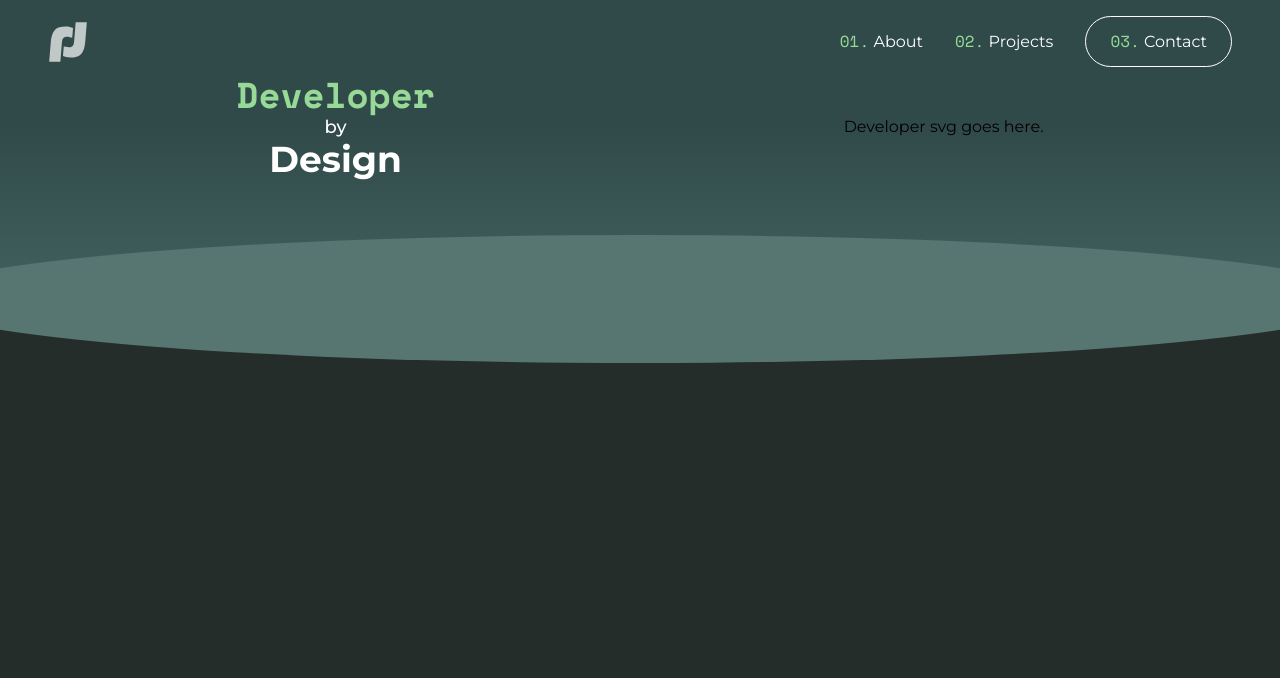
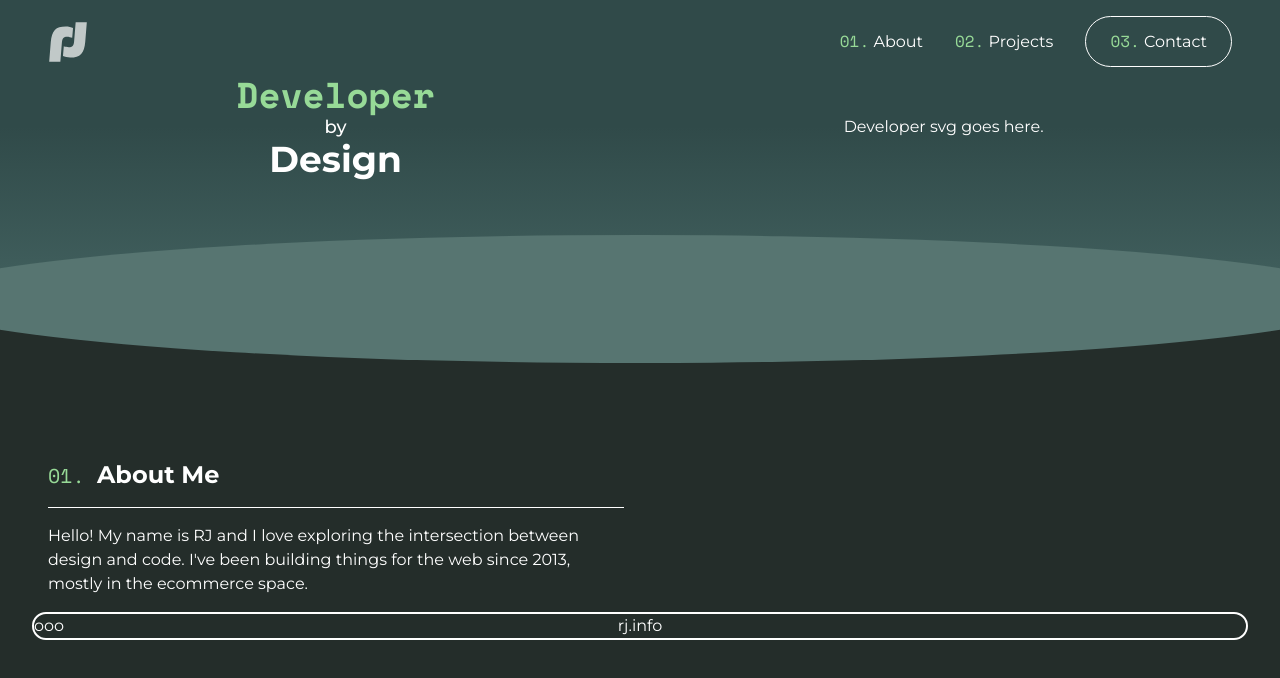
Before and after one commit to rjwrightme/rjwrightme.github.io, a Next.js app: page / in a window 1280 px wide. Shown: the top 678 px of the page. Built offline with nearby package versions, Linux system fonts and the light colour scheme.

Commit message:
Add about component folder

```diff
--- /dev/null
+++ b/app/components/about/About.tsx
@@ -0,0 +1,29 @@
+import Container from "../Container";
+import Info from "./Info";
+
+const About = () => {
+  return (
+    <>
+      <Container>
+        <div className="flex flex-col md:flex-row">
+          <div className="w-full md:w-1/2 p-4">
+            <h2 className="text-2xl font-bold">
+              <span className="text-xl font-mono font-normal text-sage-100">
+                01.{" "}
+              </span>
+              About Me
+            </h2>
+            <p className="border-t border-solid border-white pt-4 mt-4">
+              Hello! My name is RJ and I love exploring the intersection between
+              design and code. I've been building things for the web since 2013,
+              mostly in the ecommerce space.
+            </p>
+          </div>
+        </div>
+        <Info />
+      </Container>
+    </>
+  );
+};
+
+export default About;
--- /dev/null
+++ b/app/components/about/Info.tsx
@@ -0,0 +1,12 @@
+const Info = () => {
+  return (
+    <div className="w-full border-2 border-solid border-white rounded-3xl">
+      <div className="flex justify-center items-center relative">
+        <div className="absolute left-0">ooo</div>
+        <h3>rj.info</h3>
+      </div>
+    </div>
+  );
+};
+
+export default Info;
--- a/app/components/hero/Hero.tsx
+++ b/app/components/hero/Hero.tsx
@@ -10,7 +10,7 @@ const Hero = () => {
         <div className="flex flex-col md:flex-row justify-around items-center">
           <div className="flex justify-center items-center">
             <CurlyBrace />
-            <h1 className="dark:text-white text-4xl font-bold text-center leading-6">
+            <h1 className="text-4xl font-bold text-center leading-6">
               <span className="font-mono text-sage-100">Developer</span>
               <br />
               <span className="font-medium text-lg leading-10">by</span>
--- a/app/components/hero/Platform.tsx
+++ b/app/components/hero/Platform.tsx
@@ -4,7 +4,7 @@ const Platform = () => {
       viewBox="0 0 1440 185"
       preserveAspectRatio="none"
       xmlns="http://www.w3.org/2000/svg"
-      className="w-full dark:fill-sage-300 max-h-32 translate-y-1/2"
+      className="w-full dark:fill-sage-300 max-h-32 translate-y-1/2 mb-20 md:mb-28 lg:mb-36"
     >
       <ellipse cx="720" cy="92.5" rx="821" ry="92.5" />
     </svg>
--- a/app/layout.tsx
+++ b/app/layout.tsx
@@ -22,7 +22,7 @@ export default function RootLayout({
   return (
     <html lang="en" className="dark">
       <body
-        className={`${mont.variable} ${space.variable} dark:bg-sage-900 font-sans`}
+        className={`${mont.variable} ${space.variable} dark:bg-sage-900 dark:text-white font-sans`}
       >
         <Navbar />
         {children}
--- a/app/page.tsx
+++ b/app/page.tsx
@@ -1,9 +1,13 @@
+import About from "./components/about/About";
 import Hero from "./components/hero/Hero";
 
 export default function Home() {
   return (
-    <div className="bg-gradient-to-t dark:from-sage-400 dark:to-sage-600 dark:via-sage-600 via-80%">
-      <Hero />
-    </div>
+    <>
+      <div className="bg-gradient-to-t dark:from-sage-400 dark:to-sage-600 dark:via-sage-600 via-80%">
+        <Hero />
+      </div>
+      <About />
+    </>
   );
 }
```
